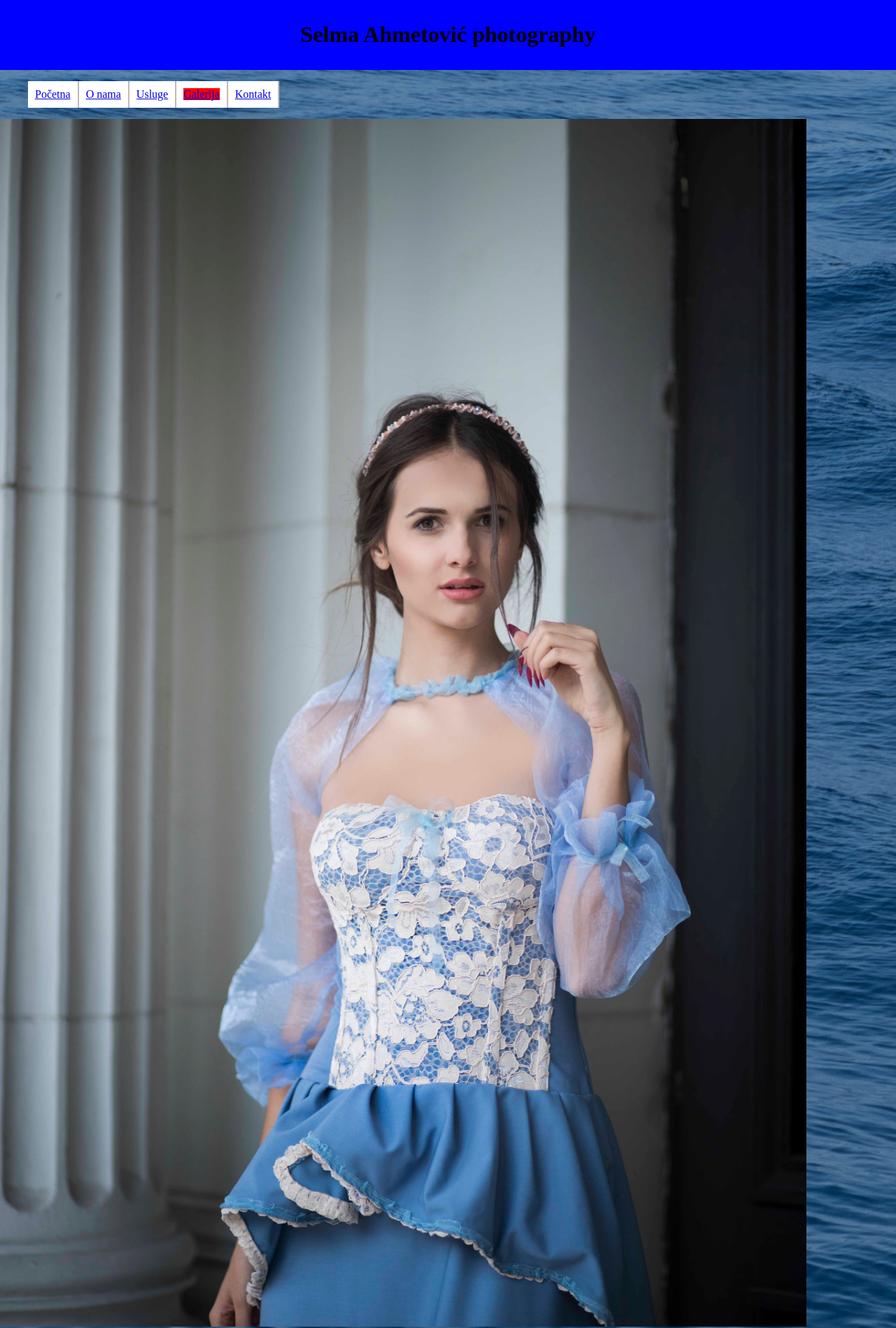
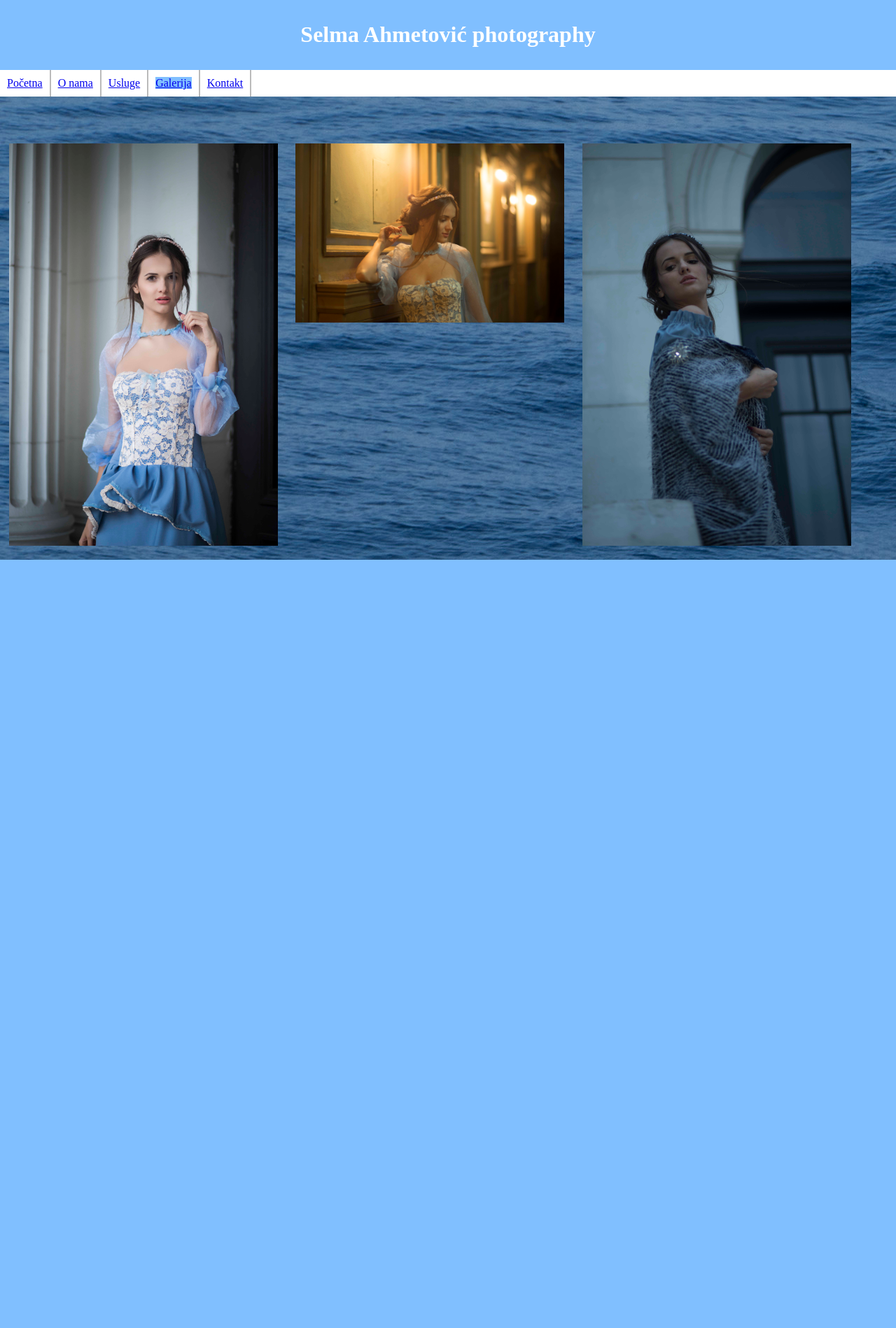
Before and after one commit to SelmaAhmetovic/FotoPage, a PHP site: page /galerija.html in a window 1280 px wide. Shown: the top 1898 px of the page at 70% size. After the commit the page ends 800 px from the top, so only its background shows below. Run offline with PHP 8.4, Linux system fonts and the light colour scheme.

Commit message:
drugi commit

```diff
--- a/galerija.html
+++ b/galerija.html
@@ -4,6 +4,7 @@
 <head>
 	<meta charset="UTF-8">
 	<link rel="stylesheet" href="Stil.css">
+	<meta name="viewport" content="width=device-width" />
 	<title>Selma Ahmetović photography</title>
 </head>
 
@@ -28,14 +29,14 @@
 <br>
 <br>
 <div class="red1">
-<div class="mojaslika">
-	<img class="slika11" src="slika11.jpg" alt="Selma Ahmetovic">
+<div class="galerija">
+	<img class="galerijaslika" src="slika11.jpg" alt="Selma Ahmetovic">
 </div>
-<div class="mojaslika">
-	<img class="slika12" src="slika12.jpg" alt="Selma Ahmetovic">
+<div class="galerija">
+	<img class="galerijaslika" src="slika12.jpg" alt="Selma Ahmetovic">
 </div>
-<div class="mojaslika">
-	<img class="slika13" src="slika13.jpg" alt="Selma Ahmetovic">
+<div class="galerija">
+	<img class="galerijaslika" src="slika13.jpg" alt="Selma Ahmetovic">
 </div>
 </div>
 
--- a/o_nama.html
+++ b/o_nama.html
@@ -4,6 +4,7 @@
 <head>
 	<meta charset="UTF-8">
 	<link rel="stylesheet" href="Stil.css">
+	<meta name="viewport" content="width=device-width" />
 	<title>Selma Ahmetović photography</title>
 </head>
 
--- a/stil.css
+++ b/stil.css
@@ -1,21 +1,49 @@
 #naslov
 {
 	text-align: center;
-	background-color: blue;
+	background-color: #80bfff;
 	padding: 10px;
 	height: 10%;
+	color: white;
 
 }
 
 body {
 	margin: 0;
-	background-color: lighter;
+	background-color: #0066cc;
 	background-image: url("pocetna_slika.jpg");
 	background-repeat: no-repeat;
 }
 .slika11
 {
 	width: 90%;
+}
+#dobrodoslica
+{
+	color: white;
+	font-size: 500%;
+	float: left;
+	width: 60%;
+	padding-left: 5%;
+
+}
+h3
+{
+	color: white;
+}
+#ocjenjivanje_stranice
+{
+	height: 80%;
+	float: right;
+	width: 20%;
+	padding-right: 5%
+
+
+}
+
+.ocjene
+{
+	color:white;
 }
 .slika12
 {
@@ -30,9 +58,7 @@ body {
 	min-width: 100%;
 }
 
-.lista li a.selektovan {
-    background-color: red;
-}
+
 p
 {
 	color: white;
@@ -43,9 +69,16 @@ p
 	width: 90%;
 	float: left;
 }
+.lista li a.selektovan {
+    background-color: #80bfff;
+}
 .lista
 {
+	margin: 0;
+    padding: 0;
+	overflow: hidden;
 	list-style-type: none;
+	background-color: white;
 }
 .lista li {
     float: left;
@@ -59,10 +92,24 @@ p
 	height: 10%;
 }
 
-#ocjenjivanje_stranice
+
+.red1
 {
-	height: 80%;
+	width: 100%;
+
 }
+.galerija
+{
+	width: 30%;
+	padding: 1%;
+	float:left;
+
+}
+.galerijaslika
+{
+	max-width: 100%;
+}
+
 .tekst1
 {
 	float: left;
@@ -71,6 +118,21 @@ p
 .autoportret
 {
 	float: right;
-	width: 40%;
-	height: 100%;
+	max-width:40%;
+	width: 400px;
+	padding-right: 7%;
+	padding-left: 3%;
+
 }
+.mojaslika
+{
+	width: 90%;
+}
+@media (max-width: 600px)
+{
+	.lista li a
+	{
+		font-size: 150%;
+		color: green;
+	}
+}
--- a/usluge.html
+++ b/usluge.html
@@ -4,6 +4,7 @@
 <head>
 	<meta charset="UTF-8">
 	<link rel="stylesheet" href="Stil.css">
+	<meta name="viewport" content="width=device-width" />
 	<title>Selma Ahmetović photography</title>
 </head>
 
@@ -46,7 +47,7 @@
 </div>
 
 <div class="autoportret">
-	<img class="mojaslika1" src="moja_slika1.jpg" alt="Selma Ahmetovic">
+	<img class="mojaslika" src="moja_slika1.jpg" alt="Selma Ahmetovic">
 </div>
 </div>
 
```
Also changed, not shown: pocetna.html (+2 -11 lines).
